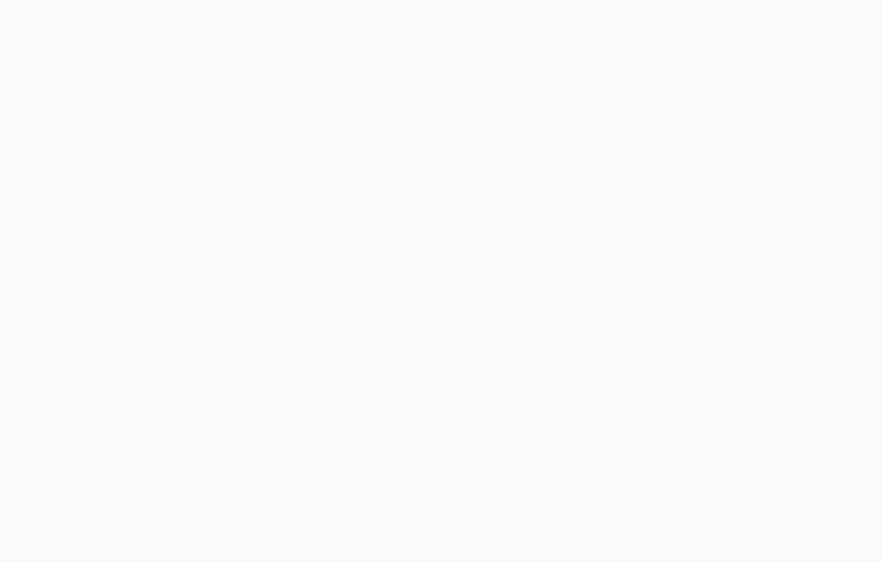
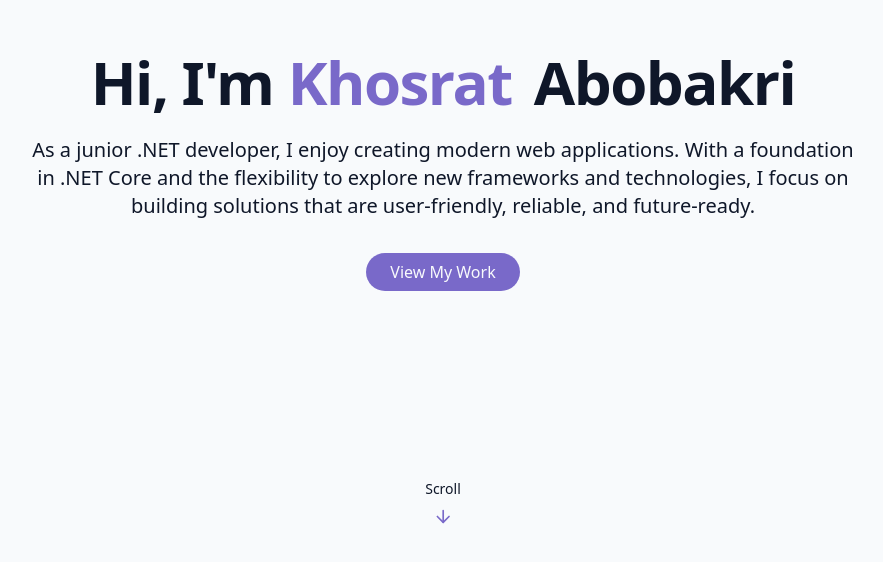
Before and after one commit to KosBow/Kos-portfolio, a React (Vite) app: page / in a window 1280 px wide. Shown: the part 1032-1594 px from the top of the page, without its empty margins (197-1080 px from the left). Before the commit the page ends 800 px from the top, so only its background shows below. Built offline with nearby package versions, Linux system fonts and the light colour scheme.

Commit message:
Fixed HerioSection, some issued with span not showing at top. will work on that.

```diff
--- /dev/null
+++ b/src/components/HeroSection.tsx
@@ -0,0 +1,41 @@
+import { ArrowDown } from "lucide-react";
+
+export const HeroSection = () => {
+  return (
+    <section
+      id="hero"
+      className="relative min-h-screen flex flex-col items-center justify-center px-4"
+    >
+      <div className="container max-w-4xl mx-auto text-center z-10">
+        <div className="space-y-6">
+          <h1 className=" text-4xl md:text-6xl font-bold tracking-tight">
+            <span className="opcaity-0 animate-fade-in"> Hi, I'm</span>{" "}
+            <span className="text-primary opacity-0 animate-fade-in-delay-1">
+              Khosrat
+            </span>{" "}
+            <span className="text-gradient ml-2 opacity-0 animate-fade-in-delay-2">
+              Abobakri
+            </span>
+          </h1>
+          <p className="text-lg md:text-xl text-muted-foregorund max-2-2xl mx-auto opacity-0 animate-fade-in-delay-3">
+            As a junior .NET developer, I enjoy creating modern web
+            applications. With a foundation in .NET Core and the flexibility to
+            explore new frameworks and technologies, I focus on building
+            solutions that are user-friendly, reliable, and future-ready.
+          </p>
+
+          <div className="pt-4 opacity-0 animate-fade-in-delay-4">
+            <a href="#projects" className="cosmic-button">
+                View My Work
+            </a>
+          </div>
+        </div>
+      </div>
+
+      <div className="absolute bottom-8 left-1/2 transform -translate-x-1/2 flex flex-col items-center animate-bounce">
+        <span className=" text-sm text-muted-foreground mb-2">Scroll</span>
+        <ArrowDown className="h-5 w-5 text-primary" />
+      </div>
+    </section>
+  );
+};
--- a/src/pages/Home.tsx
+++ b/src/pages/Home.tsx
@@ -1,6 +1,7 @@
 import { ThemeToggle } from "../components/ThemeToggle";
 import { StarBackground } from '../components/StarBackground';
 import { Navbar } from "../components/Navbar";
+import { HeroSection } from "../components/HeroSection";
 export const Home = () => {
     return <div className="min-h-screen bg-background text-foreground overflow-x-hidden">
 
@@ -12,7 +13,9 @@
         {/* Navbar */}
         <Navbar />
         {/* Main Content */}
-
+    <main>
+        <HeroSection />
+    </main>
         {/* Footer */}
     </div>
 };
```
